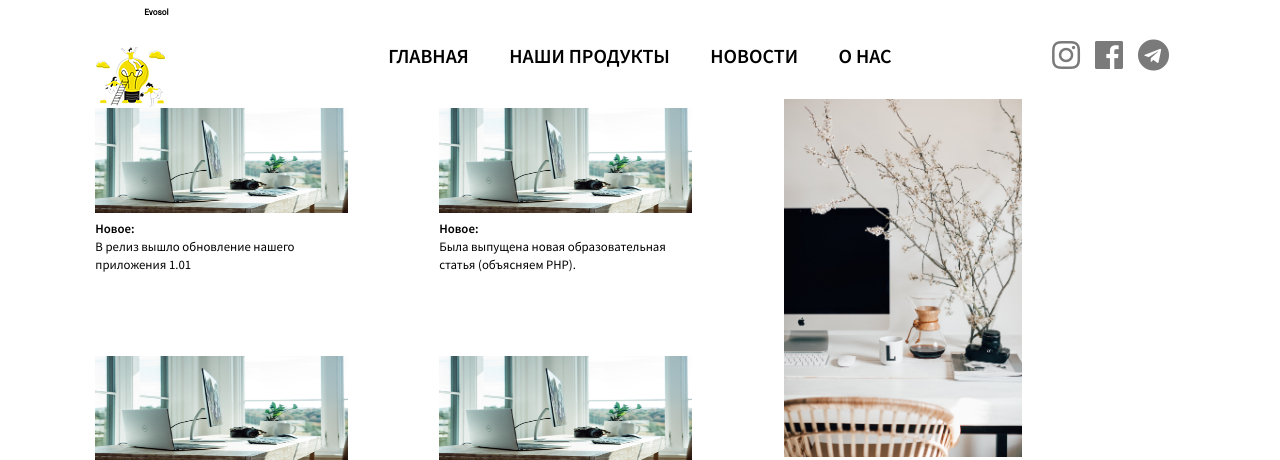
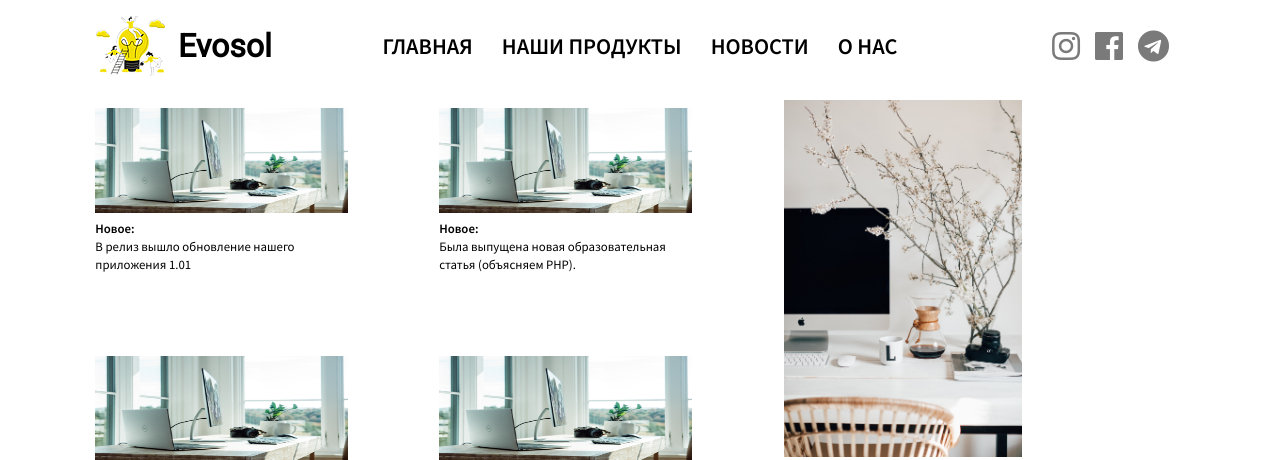
Before and after one commit to Rostik0123/Evosol, a PHP site: page / in a window 1280 px wide. Shown: the top 460 px of the page. Run offline with PHP 8.4, Linux system fonts and the light colour scheme.

Commit message:
HEADER_FIXED_AFTER_FLEX

```diff
--- a/css/header.css
+++ b/css/header.css
@@ -1,14 +1,11 @@
-/** {*/
-
-/*}*/
 
 .site-header {
     padding: 0;
     margin: 0;
     top: 0;
     width: 100%;
-    /*height: 100px;*/
-    height: 9.26%;
+    height: 100px;
+    /* height: 9.26%; */
     background: #ffffff;
     /*display: flex;*/
     /*align-items: center;*/
@@ -32,27 +29,31 @@
 .site-header .site-title {
     width: 25%;
     display: flex;
-    /*line-height: 92px;*/
-    line-height: 92%;
+    line-height: 92px;
+    /* line-height: 92%; */
     font-family: 'Roboto', sans-serif;
     /*margin-top: 16px;*/
     /*margin-left: 143px;*/
 }
 
 .site-header .site-title .logo {
-    /*width: 69px;*/
-    width: 3.59%;
-    /*height: 60px;*/
-    height: 65.22%;
-    /*padding-top: 16px;*/
-    padding-top: 17.39%;
+    width: 69px;
+    /* width: 3.59%; */
+    height: 60px;
+    /* height: 65.22%; */
+    padding-top: 16px;
+    /* padding-top: 17.39%; */
     /*margin-left: 143px;*/
     /*margin-top: 16px;*/
 }
 
 .site-header .site-title div {
-    /*margin-right: 13px;*/
-    margin-right: 14.13%;
+    margin-right: 13px;
+    /* margin-right: 14.13%; */
+}
+
+.site-header .site-title .text h1 {
+    font-size: 2em;
 }
 
 .site-header .site-title .text a {
@@ -62,7 +63,7 @@
     font-family: Roboto, serif;
     font-style: normal;
     /*font-size: 32px;*/
-    font-size: 34.78%;
+    /* font-size: 34.78%; */
     /*line-height: 37px;*/
     color: #000000;
 }
@@ -71,8 +72,8 @@
 .site-header .navigation {
     width: 50%;
     text-align: center;
-    /*top: 34px;*/
-    top: 34%;
+    top: 34px;
+    /* top: 34%; */
     display: flex;
     font-family: 'Source Sans Pro', sans-serif;
 }
@@ -87,7 +88,7 @@
     font-family: Source Sans Pro, serif;
     font-style: normal;
     font-weight: 600;
-    font-size: 20px;
+    font-size: 1.4em;
     color: #000000;
 }
 
```
Also changed, not shown: index.html (+6 -1 lines), img/chevron-left-solid.svg (added), img/sort-up-solid.svg (added).
